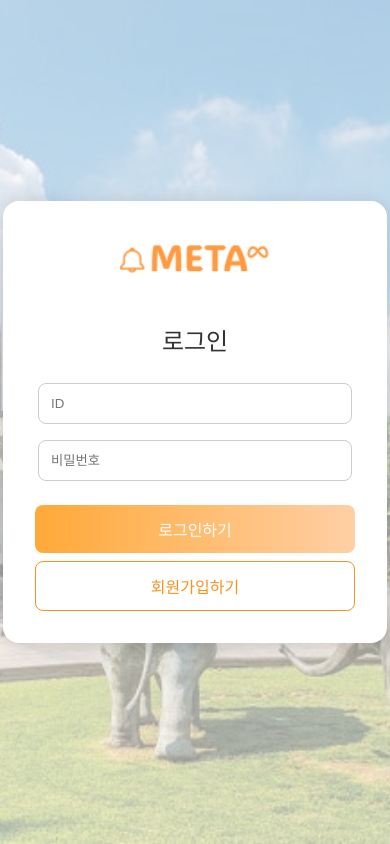
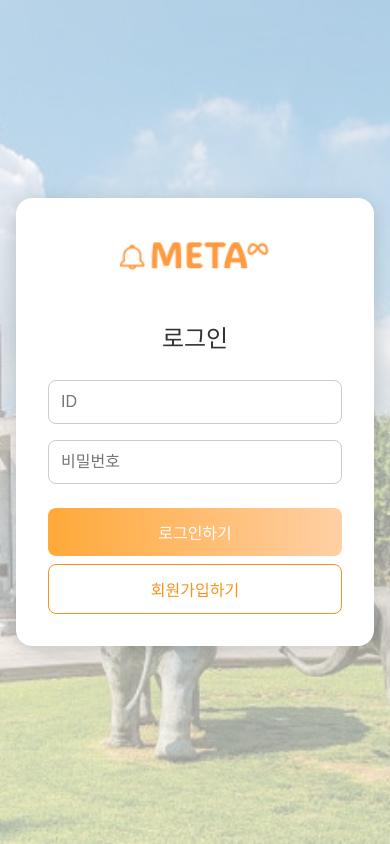
Before and after one commit to CSID-DGU/2025-2-OSSProj-Meta-01, a React app in the folder frontend/: page /login in a window 390 px wide. Built offline with nearby package versions, Linux system fonts and the light colour scheme; the HTML template or start-up script is replaced by a standard one.

Commit message:
feat: 반응형 UI 적용 (#97)

```diff
--- a/frontend/src/App.tsx
+++ b/frontend/src/App.tsx
@@ -21,13 +21,21 @@ const App: React.FC = () => {
         justifyContent: "center",
         alignItems: "center",
         height: "100vh",
+        width: "100%",
+        padding: "0 20px",
+        boxSizing: "border-box",
         backgroundColor: "#ffffff",
       }}
     >
       <img
         src={logo}
         alt="DMETA logo"
-        style={{ width: "180px", marginBottom: "1rem" }}
+        style={{
+          width: "40%",
+          maxWidth: "180px",
+          minWidth: "120px",
+          marginBottom: "1rem",
+        }}
       />
     </div>
   );
--- a/frontend/src/index.css
+++ b/frontend/src/index.css
@@ -76,3 +76,27 @@ button:focus-visible {
     background-color: #f9f9f9;
   }
 }
+
+/* 모바일 전용 반응형 설정 */
+@media (max-width: 480px) {
+  html,
+  body,
+  #root {
+    width: 100%;
+    max-width: 100%;
+    margin: 0;
+  }
+
+  img {
+    max-width: 100%;
+    height: auto;
+  }
+}
+
+@media (max-width: 360px) {
+  html,
+  body,
+  #root {
+    padding: 0 12px;
+  }
+}
--- a/frontend/src/pages/Login.tsx
+++ b/frontend/src/pages/Login.tsx
@@ -49,9 +49,12 @@ const Login: React.FC = () => {
         backgroundImage: "url('/background.jpeg')",
         backgroundSize: "cover",
         backgroundPosition: "center",
+        padding: "16px", // 모바일 대응
+        boxSizing: "border-box",
         position: "relative",
       }}
     >
+      {/* 배경 흰색 오버레이 */}
       <div
         style={{
           position: "absolute",
@@ -64,6 +67,8 @@ const Login: React.FC = () => {
           pointerEvents: "none",
         }}
       />
+
+      {/* 로그인 카드 */}
       <div
         style={{
           zIndex: 2,
@@ -72,7 +77,9 @@ const Login: React.FC = () => {
           borderRadius: "16px",
           boxShadow: "0 4px 20px rgba(0, 0, 0, 0.15)",
           padding: "2rem",
-          width: "320px",
+          width: "100%", // 모바일에서 꽉 차게
+          maxWidth: "360px", // 너무 넓어지지 않도록
+          boxSizing: "border-box",
         }}
       >
         <img
@@ -83,13 +90,14 @@ const Login: React.FC = () => {
 
         <h2 style={{ marginBottom: "1.5rem", color: "#333" }}>로그인</h2>
 
+        {/* ID 입력 */}
         <input
           type="text"
           placeholder="ID"
           value={studentId}
           onChange={(e) => setStudentId(e.target.value)}
           style={{
-            width: "90%",
+            width: "100%",
             padding: "12px",
             marginBottom: "1rem",
             borderRadius: "8px",
@@ -97,16 +105,18 @@ const Login: React.FC = () => {
             backgroundColor: "#fff",
             outline: "none",
             color: "#333",
+            boxSizing: "border-box",
           }}
         />
 
+        {/* 비밀번호 입력 */}
         <input
           type="password"
           placeholder="비밀번호"
           value={password}
           onChange={(e) => setPassword(e.target.value)}
           style={{
-            width: "90%",
+            width: "100%",
             padding: "12px",
             marginBottom: "1.5rem",
             borderRadius: "8px",
@@ -114,9 +124,11 @@ const Login: React.FC = () => {
             backgroundColor: "#fff",
             outline: "none",
             color: "#333",
+            boxSizing: "border-box",
           }}
         />
 
+        {/* 로그인 버튼 */}
         <button
           style={{
             width: "100%",
@@ -134,6 +146,7 @@ const Login: React.FC = () => {
           로그인하기
         </button>
 
+        {/* 회원가입 버튼 */}
         <button
           style={{
             width: "100%",
--- /dev/null
+++ b/frontend/src/pages/Main.css
@@ -0,0 +1,7 @@
+@media (max-width: 480px) {
+  .main-banner {
+    width: 100%;
+    height: auto !important;
+    object-fit: contain !important;
+  }
+}
--- a/frontend/src/pages/Main.tsx
+++ b/frontend/src/pages/Main.tsx
@@ -1,6 +1,7 @@
 import React, { useEffect, useState } from "react";
 import { useNavigate } from "react-router-dom";
 import BottomNav from "../components/BottomNav";
+import "./Main.css";
 
 import logo from "../images/metalogo.png";
 import notification from "../images/notification.png";
@@ -208,6 +209,7 @@ const Main: React.FC = () => {
       <section style={bannerSectionStyle}>
         <div style={bannerWrapperStyle}>
           <img
+            className="main-banner"
             src={banners[currentBanner]}
             alt="배너"
             style={bannerImageStyle}
--- /dev/null
+++ b/frontend/src/pages/Profile.css
@@ -0,0 +1,18 @@
+/* 모바일에서 1열로 정렬 */
+@media (max-width: 480px) {
+  .profile-grid {
+    display: grid;
+    grid-template-columns: 1fr !important;
+    gap: 10px !important;
+    width: 100% !important;
+  }
+
+  .profile-card {
+    padding: 14px !important;
+  }
+
+  .profile-card input,
+  .profile-card select {
+    font-size: 14px !important;
+  }
+}
--- a/frontend/src/pages/Profile.tsx
+++ b/frontend/src/pages/Profile.tsx
@@ -6,6 +6,7 @@ import arrowIcon from "../images/Arrow.png";
 import { apiRequest } from "../api/apiClient";
 import { useBookmark } from "../contexts/BookmarkContext";
 import { toast } from "react-hot-toast";
+import "./Profile.css";
 
 export const majorOptions = [
   { major_id: 1, major_name: "불교학과" },
@@ -493,11 +494,11 @@ const ProfilePage: React.FC = () => {
         </header>
 
         {/* 내 정보 */}
-        <section style={card}>
+        <section className="profile-card" style={card}>
           <h3 style={sectionTitle}>내 정보</h3>
 
           {editInfo ? (
-            <div style={formWrap}>
+            <div className="profile-grid" style={formWrap}>
               {/* 이름 (수정 불가) */}
               <ReadOnlyRow label="이름" value={form.name} />
 
@@ -582,7 +583,7 @@ const ProfilePage: React.FC = () => {
               </label>
             </div>
           ) : (
-            <div style={formWrap}>
+            <div className="profile-grid" style={formWrap}>
               <ReadOnlyRow label="이름" value={form.name} />
               <ReadOnlyRow
                 label="학과"
@@ -620,7 +621,7 @@ const ProfilePage: React.FC = () => {
         </section>
 
         {/* 관심 키워드 */}
-        <section style={card}>
+        <section className="profile-card" style={card}>
           <h3 style={sectionTitle}>내 관심 키워드</h3>
           <div
             style={{
@@ -668,7 +669,7 @@ const ProfilePage: React.FC = () => {
         </section>
 
         {/* 자격증 목록 */}
-        <section style={card}>
+        <section className="profile-card" style={card}>
           <h3 style={sectionTitle}>내 자격증/어학성적</h3>
 
           <div style={certList}>
@@ -698,7 +699,7 @@ const ProfilePage: React.FC = () => {
         </section>
 
         {/* 북마크 목록 */}
-        <section style={card}>
+        <section className="profile-card" style={card}>
           <div style={sectionTop}>
             <h3 style={sectionTitle}>북마크 관리</h3>
             <span style={badge}>장학금 {bookmarkRows.length}건</span>
@@ -753,7 +754,7 @@ const ProfilePage: React.FC = () => {
         </section>
 
         {/* 계정 */}
-        <section style={card}>
+        <section className="profile-card" style={card}>
           <h3 style={sectionTitle}>계정</h3>
 
           <div
--- /dev/null
+++ b/frontend/src/pages/Signup.css
@@ -0,0 +1,24 @@
+@media (max-width: 480px) {
+  select,
+  input {
+    padding: 14px;
+    font-size: 16px;
+  }
+
+  select {
+    height: 48px;
+  }
+
+  .signup-card {
+    width: 100%;
+    max-width: 340px;
+  }
+}
+
+@media (max-width: 360px) {
+  select,
+  input {
+    padding: 12px;
+    font-size: 14px;
+  }
+}
--- a/frontend/src/pages/Signup.tsx
+++ b/frontend/src/pages/Signup.tsx
@@ -1,6 +1,7 @@
 import React, { useState } from "react";
 import { useNavigate, useLocation } from "react-router-dom";
 import logo from "../images/metalogo.png";
+import "./Signup.css";
 
 export const majorOptions = [
   { major_id: 1, major_name: "불교학과" },
```
